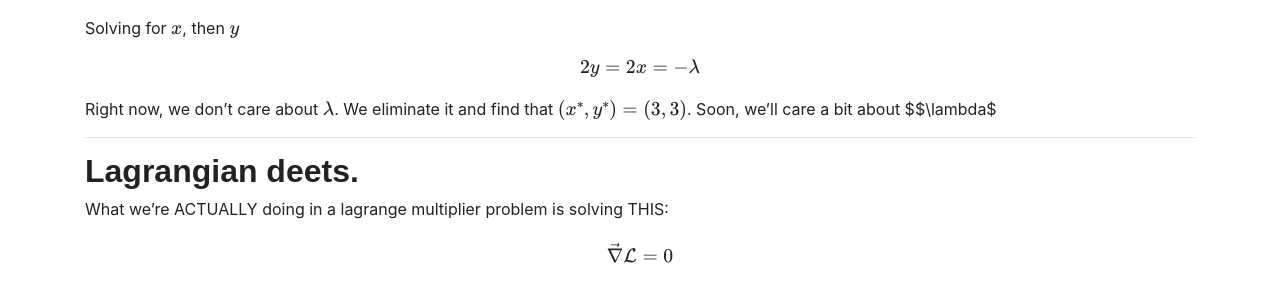
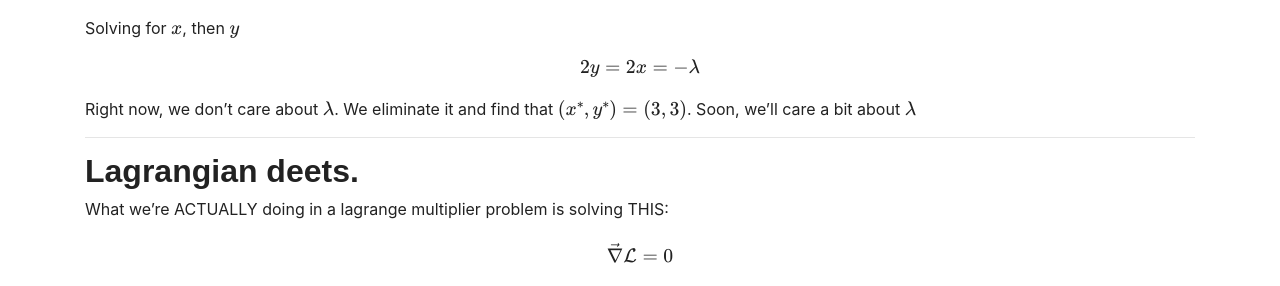
Before and after one commit to jmhays/biop-web, a Jekyll site: the page built from lectures/Lecture2.md, in a window 1280 px wide and 900 px high, scrolled down 3475 px. Shown: the part 164-450 px from the top of the window. Built offline with Jekyll 4.4.1, drawn with Linux system fonts in a browser that asks for light colours; emoji names are drawn with the system emoji font; some web fonts are replaced; formulas are drawn with MathJax 3.

Commit message:
Little bugfix

```diff
--- a/lectures/Lecture2.md
+++ b/lectures/Lecture2.md
@@ -148,7 +148,7 @@ Solving for $$x$$, then $$y$$
 
 $$ 2y = 2x = -\lambda$$
 
-Right now, we don't care about $$\lambda$$. We eliminate it and find that $$(x^*,y^*) = (3,3)$$. Soon, we'll care a bit about $$\lambda$
+Right now, we don't care about $$\lambda$$. We eliminate it and find that $$(x^*,y^*) = (3,3)$$. Soon, we'll care a bit about $$\lambda$$
 
 ---
 
```
Also changed, not shown: lectures.md (+1 -0 lines).
